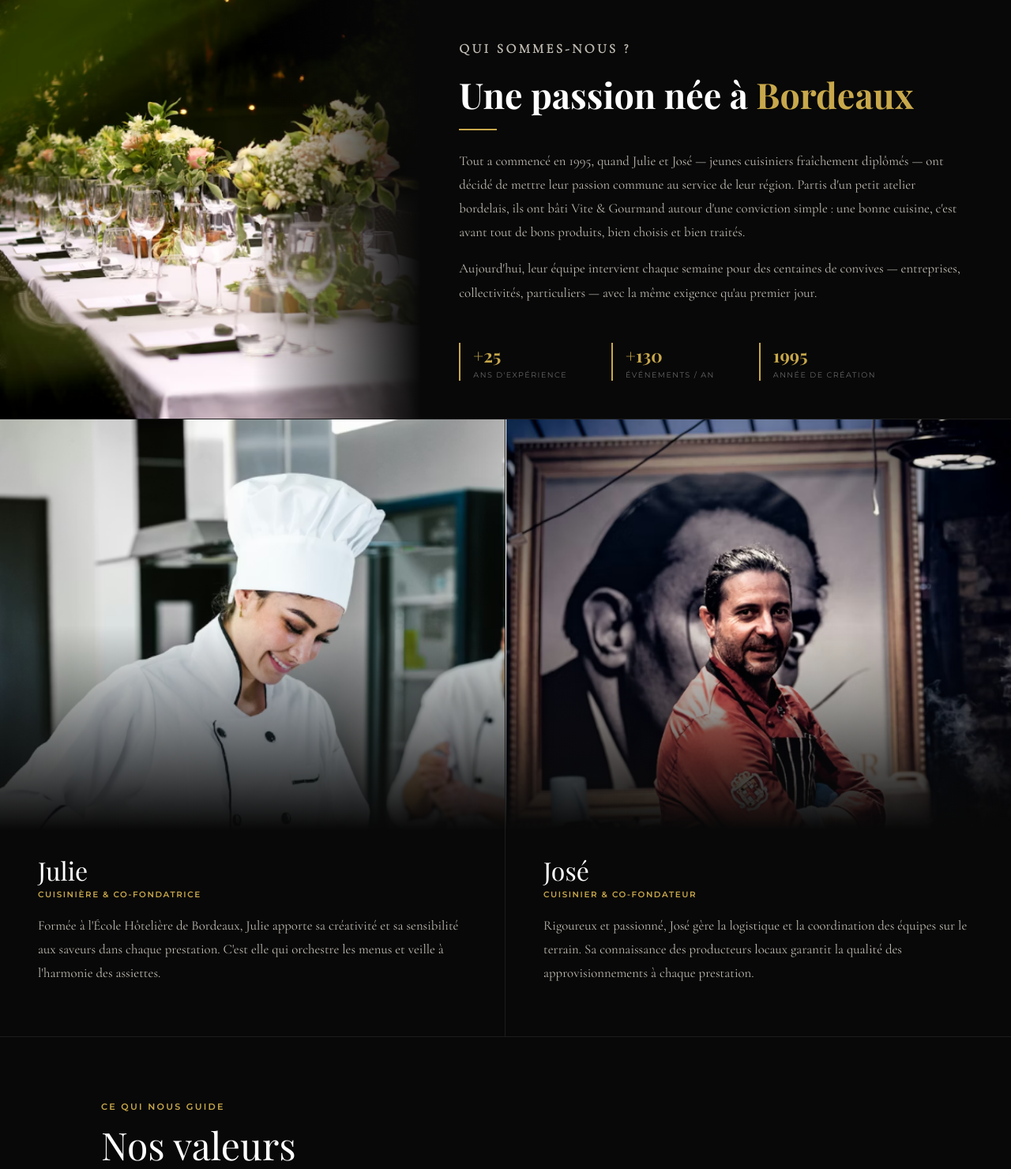
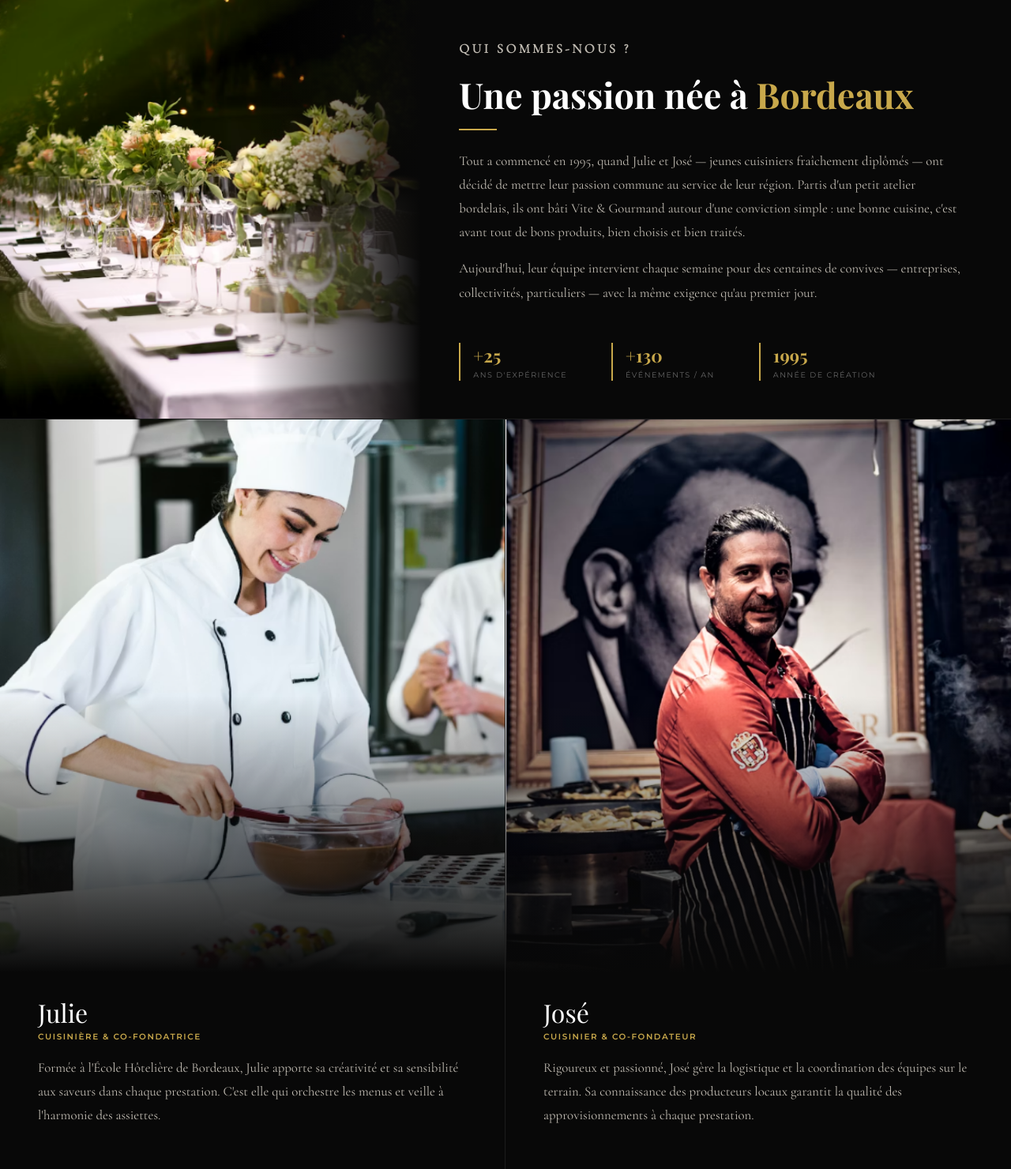
Before and after one commit to Neyth97/vite-et-gourmand, a PHP site: page /HTML/a-propos.html in a window 1280 px wide. Shown: the part 443-1923 px from the top of the page at 79% size. Run offline with PHP 8.4, Linux system fonts and the light colour scheme; some web fonts are replaced.

Commit message:
a-propos : agrandissement des portraits fondateurs

```diff
--- a/CSS/a-propos.css
+++ b/CSS/a-propos.css
@@ -161,14 +161,14 @@
 .fondateur-img-wrapper {
   position: relative;
   overflow: hidden;
-  height: 520px;
+  height: 700px;
 }
 
 .fondateur-img-wrapper img {
   width: 100%;
   height: 100%;
   object-fit: cover;
-  object-position: center top;
+  object-position: center center;
   display: block;
 }
 
```
